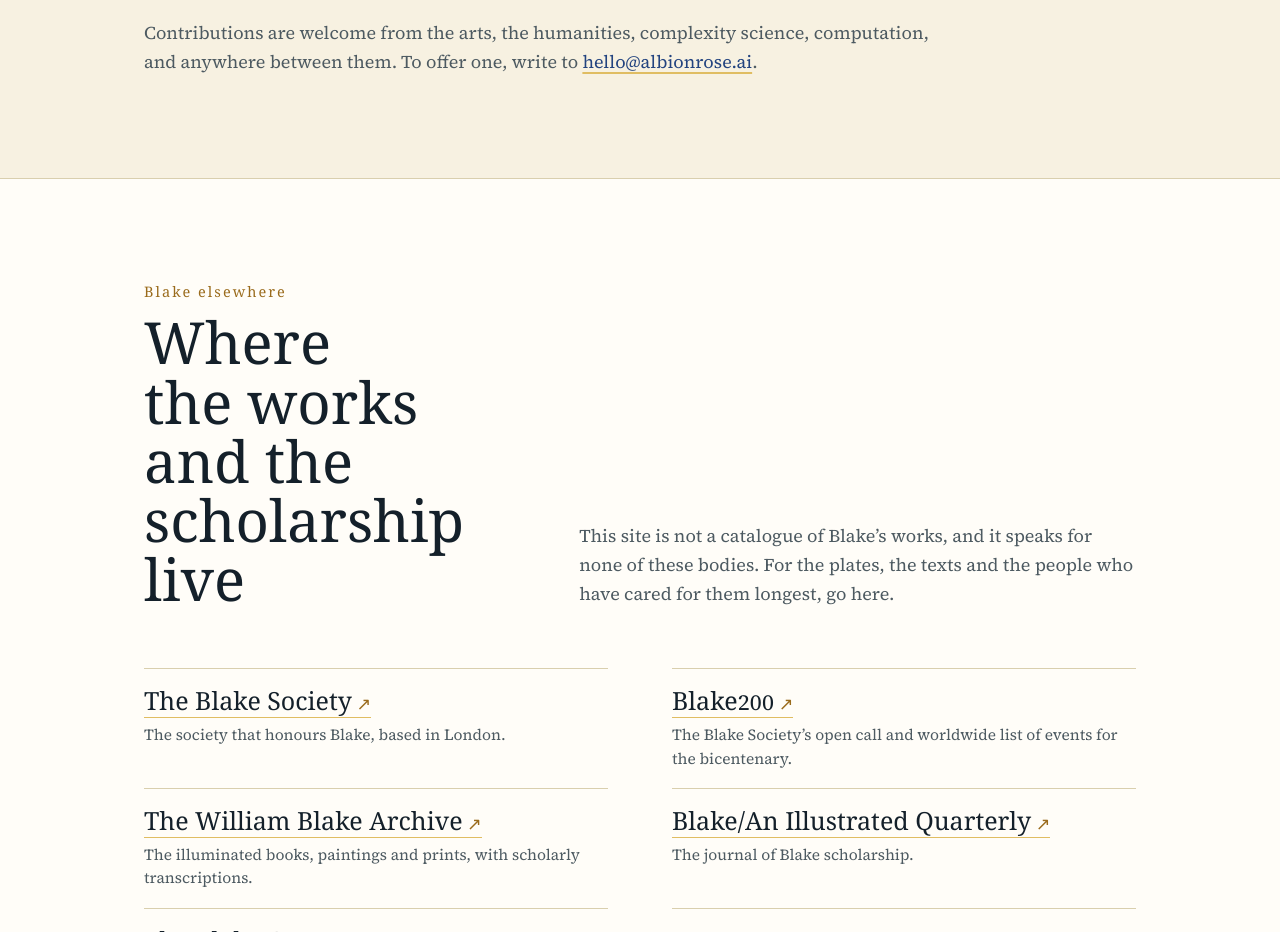
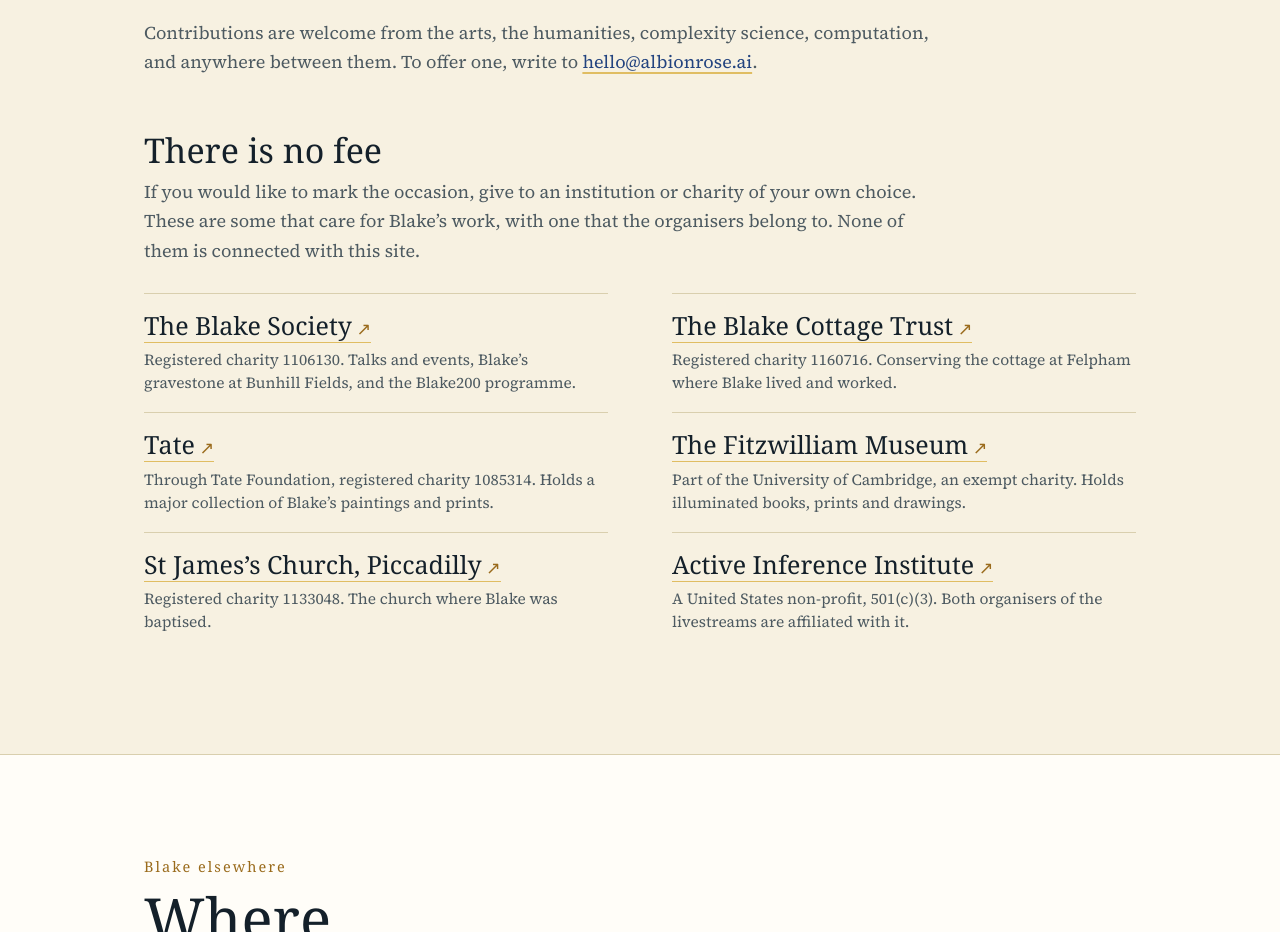
Before and after one commit to alexsabine/williamblake, a plain HTML site: page index.html in a window 1280 px wide. Shown: the part 3780-4712 px from the top of the page. Drawn offline with Linux system fonts and the light colour scheme; animation ran at ten frames a second; a web font is replaced by a local one.

Commit message:
Blake 200: no fee, and where to give
Co-Authored-By: Claude Fable 5.2 <noreply@anthropic.com>
Claude-Session: https://claude.ai/code/session_01Uwzb4iqMdcXLJ8obVakqCr

```diff
--- a/index.html
+++ b/index.html
@@ -106,6 +106,8 @@ section{padding:clamp(52px,8vw,108px) 0;border-bottom:1px solid var(--hair)}
 .else a:hover{color:var(--blue);border-color:var(--blue)}
 .else a::after{content:" \2197";font-size:.7em;color:var(--gold)}
 .else a .n{display:inline;margin:0;font:400 .9em/1 var(--body);color:inherit;letter-spacing:.01em}
+.give-h{font:400 clamp(26px,3.2vw,34px)/1.1 var(--fell);margin:clamp(34px,5vw,56px) 0 0}
+.else.give{margin-top:clamp(18px,3vw,28px)}
 .else span{display:block;margin-top:5px;font-size:15.5px;line-height:1.5;color:var(--soft)}
 
 .about{display:grid;grid-template-columns:minmax(0,1fr) minmax(0,1.5fr);gap:clamp(18px,5vw,64px)}
@@ -213,6 +215,16 @@ From Single vision &amp; Newtons sleep<cite>Letter to Thomas Butts · 1802</cite
     </article>
   </div>
   <p class="after">Contributions are welcome from the arts, the humanities, complexity science, computation, and anywhere between them. To offer one, write to <a href="mailto:hello@albionrose.ai?subject=Blake%20200">hello@albionrose.ai</a>.</p>
+  <h3 class="give-h">There is no fee</h3>
+  <p class="after" style="margin-top:8px">If you would like to mark the occasion, give to an institution or charity of your own choice. These are some that care for Blake’s work, with one that the organisers belong to. None of them is connected with this site.</p>
+  <ul class="else give">
+    <li><a href="https://blakesociety.org/donate/" target="_blank" rel="noopener">The Blake Society</a><span>Registered charity 1106130. Talks and events, Blake’s gravestone at Bunhill Fields, and the Blake200 programme.</span></li>
+    <li><a href="https://www.blakecottage.org/support-us" target="_blank" rel="noopener">The Blake Cottage Trust</a><span>Registered charity 1160716. Conserving the cottage at Felpham where Blake lived and worked.</span></li>
+    <li><a href="https://shop.tate.org.uk/donation" target="_blank" rel="noopener">Tate</a><span>Through Tate Foundation, registered charity 1085314. Holds a major collection of Blake’s paintings and prints.</span></li>
+    <li><a href="https://fitzmuseum.cam.ac.uk/support-us/make-a-donation" target="_blank" rel="noopener">The Fitzwilliam Museum</a><span>Part of the University of Cambridge, an exempt charity. Holds illuminated books, prints and drawings.</span></li>
+    <li><a href="https://www.sjp.org.uk/ways-to-donate/" target="_blank" rel="noopener">St James’s Church, Piccadilly</a><span>Registered charity 1133048. The church where Blake was baptised.</span></li>
+    <li><a href="https://donate.activeinference.institute/" target="_blank" rel="noopener">Active Inference Institute</a><span>A United States non-profit, 501(c)(3). Both organisers of the livestreams are affiliated with it.</span></li>
+  </ul>
 
 </div></section>
 
```
